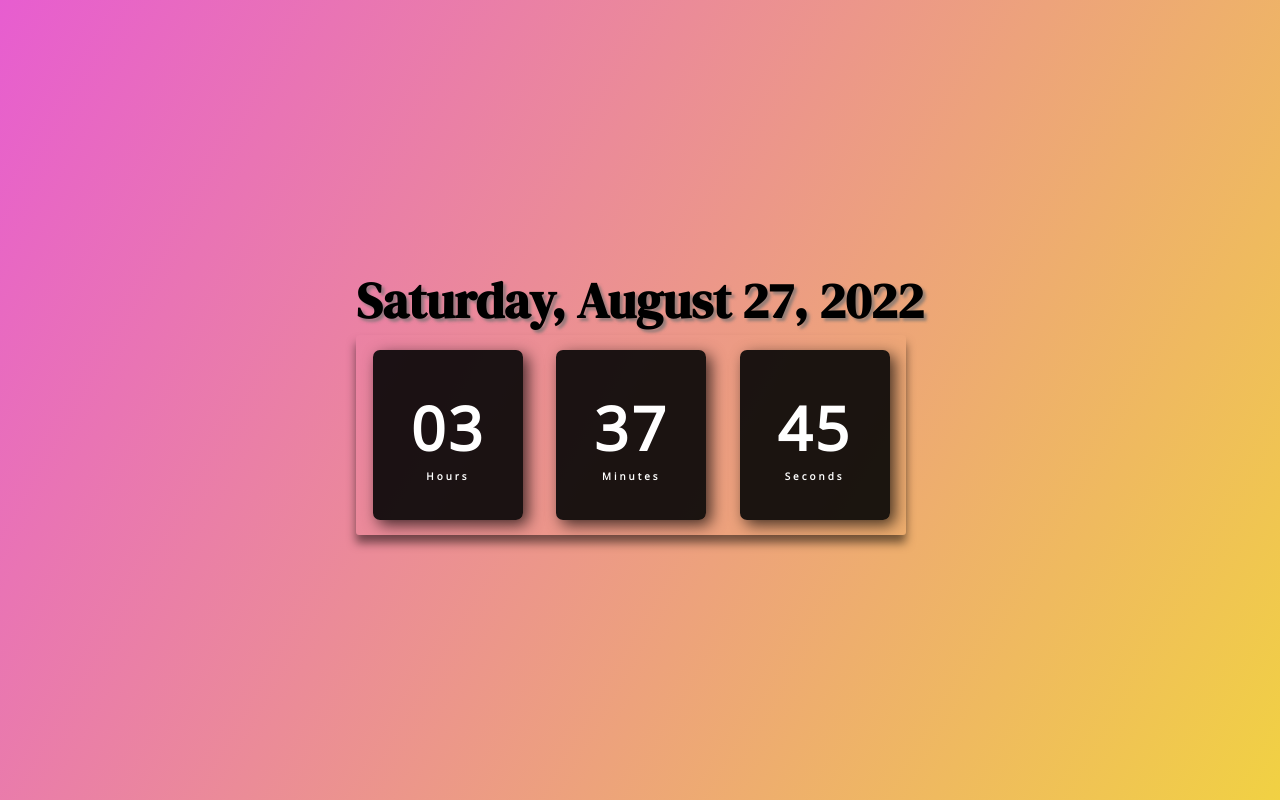
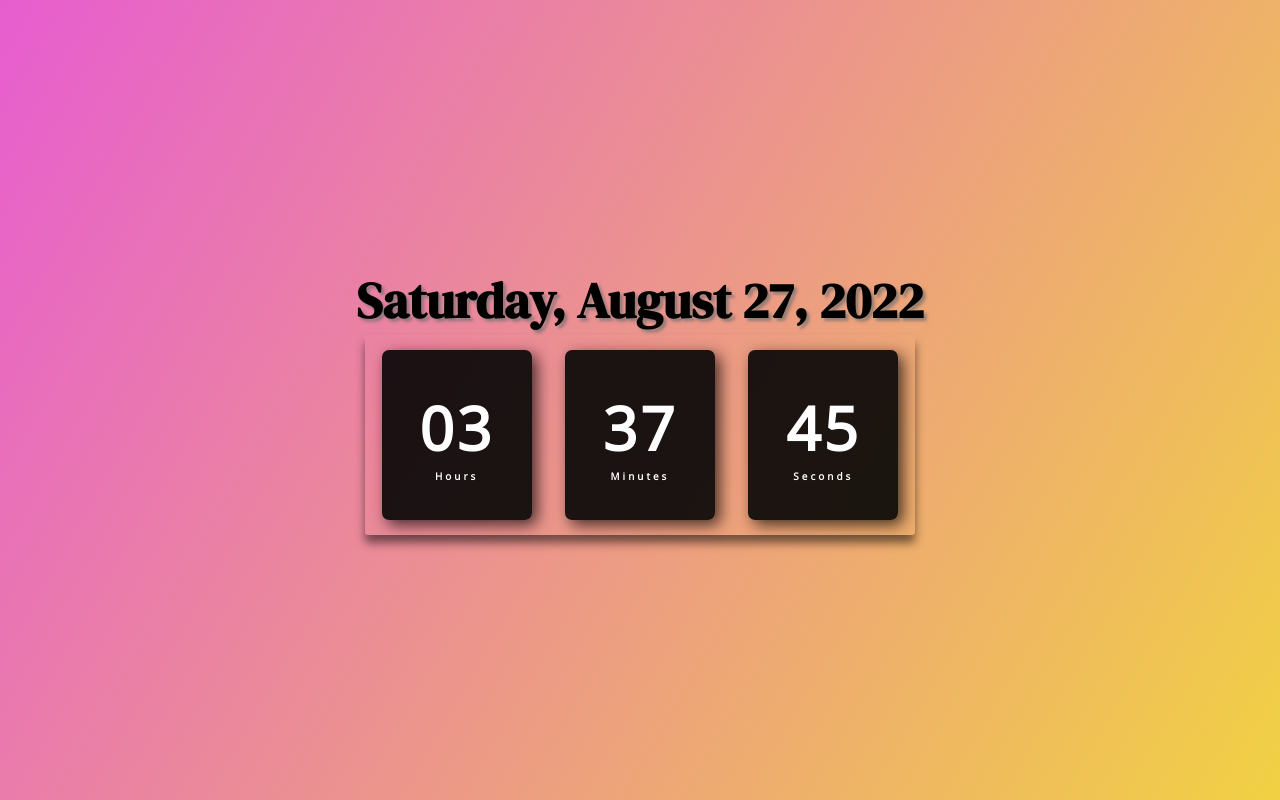
Before and after one commit to yayaflc/digital_clock, a plain HTML site: page index.html in a window 1280 px wide. Drawn offline with nearby package versions, Linux system fonts and the light colour scheme.

Commit message:
correcting align items

```diff
--- a/assets/css/style.css
+++ b/assets/css/style.css
@@ -52,7 +52,7 @@ body{
 .infoDate {
     display: flex;
     align-items: center;
-    justify-content: space-around;
+    justify-content: center;
     background: transparent;
     border-radius: 3px;
     font-weight: bolder;
@@ -61,3 +61,10 @@ body{
     color: rgb(0, 0, 0);
     text-shadow: 3px 3px 3px rgba(112, 112, 112, 0.7);;
 }
+
+.content {
+    display: flex;
+    justify-content: center;
+    flex-direction: column;
+    align-items: center;
+}
--- a/index.html
+++ b/index.html
@@ -8,7 +8,7 @@
     <title> Digital Clock </title>
 </head>
 <body>
-    <section>
+    <div class="content">
         <div class="infoDate">
             <span id="info"></span>
         </div>
@@ -29,7 +29,7 @@
                 <span class="time">Seconds</span>
             </div>
         </div>
-    </section>
+    </div>
 
     <script src="assets/js/script.js"></script>
 </body>
```
Also changed, not shown: screenshot.jpg (added).
